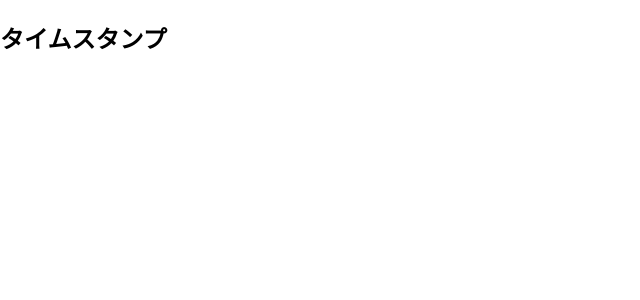
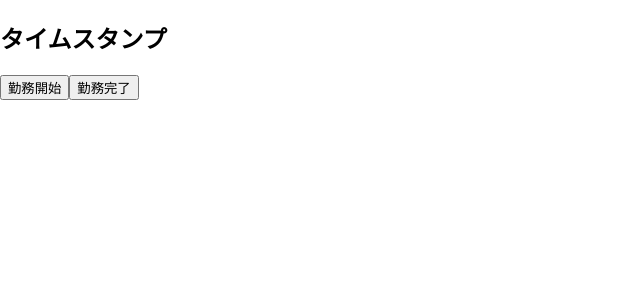
Before and after one commit to masanori001/react, a React (Create React App) app: page /time_stamp in a window 1280 px wide. Shown: the top 300 px of the page, without its empty margins (0-640 px from the left). Built offline with nearby package versions, Linux system fonts and the light colour scheme.

Commit message:
タイムスタンプボタンを作成

```diff
--- a/src/pages/Timestamp_Page.jsx
+++ b/src/pages/Timestamp_Page.jsx
@@ -1,7 +1,82 @@
-export const Timestamp_Page = () =>{
+import React from 'react';
+
+export const Timestamp_Page = () => {
+
+    const openDialog = () => {
+        const dialog = document.getElementById('myDialog');
+        dialog.showModal();
+    };
+
+    const closeDialog = () => {
+        const dialog = document.getElementById('myDialog');
+        dialog.close();
+    };
+
+    const dialogMessage = (title, message) => {
+        const dialog = document.getElementById("myDialog");
+        dialog.querySelector("h2").textContent = title;
+        dialog.querySelector("p").textContent = message;
+    };
+
     return (
-        <>
+        <div>
             <h2>タイムスタンプ</h2>
-        </>
+            <button id="startWorkBtn" onClick={() =>{
+                dialogMessage("勤務開始","打刻完了");
+                openDialog();
+            }}>勤務開始</button>
+
+            <button id="startWorkBtn" onClick={() =>{
+                dialogMessage("勤務終了","打刻完了");
+                openDialog();
+            }}>勤務完了</button>
+
+            <dialog id="myDialog">
+                <h2></h2>
+                <p></p>
+                <button onClick={closeDialog}>閉じる</button>
+            </dialog>
+        </div>
     );
 };
+
+
+// import React from "react";
+
+// export const Timestamp_Page = () =>{
+
+//     const dialogStartWork = () => {
+//         TimeStamp_Button_Click({
+//             message : "勤務開始時刻が打刻されました",
+//             BtnId : "startWorkBtn"
+//         });
+//     };
+
+//     return (
+//         <>
+//             <h2>タイムスタンプ</h2>
+//             <button id="startWorkBtn" onclick={dialogStartWork}>勤務開始</button>
+//             <button id="finishWorkBtn">勤務終了</button>
+//         </>
+//     );
+// };
+
+// const TimeStamp_Button_Click = ({message, BtnId}) =>{
+
+//     return (
+//         <div>
+//             <dialog id="timestampDialog">
+//                 <h2>{ message }</h2>
+//                 <button id="dialogCloseBtn">OK</button>
+//             </dialog>
+
+//             <script>
+//                 const dialog = document.getElementById("timestampDialog");
+//                 const openBtn = document.getElementById({ BtnId });
+//                 const closeBtn = document.getElementById("dialogCloseBtn");
+
+//                 openBtn.addEventListener("click", () => { dialog.showModal(); } );
+//             </script>
+//         </div>
+//     );
+// };
```
